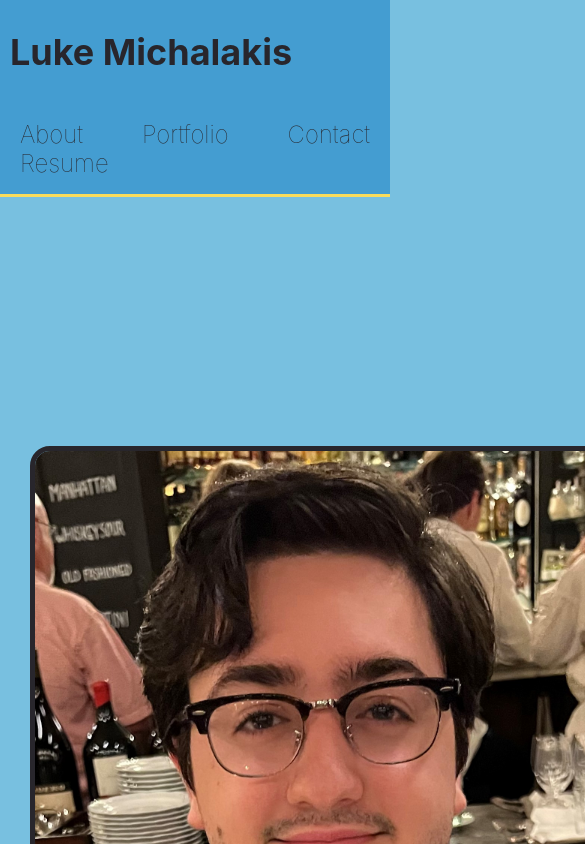
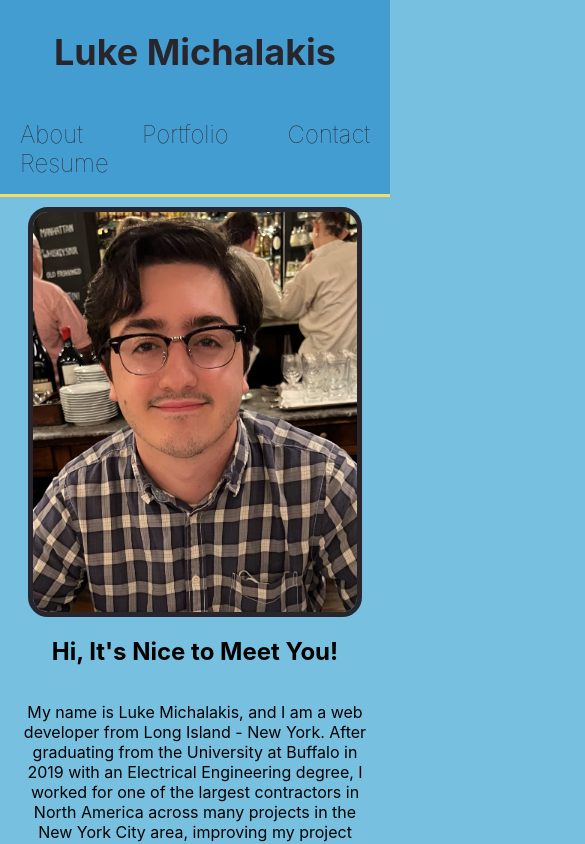
Before and after one commit to michalakisluke/react-portfolio, a React (Create React App) app: page / in a window 390 px wide. Shown: the top 844 px of the page, 585 px wide, since content can reach past the window. Built offline with nearby package versions, Linux system fonts and the light colour scheme.

Commit message:
<Add styling for different sized screens>

```diff
--- a/src/components/Portfolio/index.js
+++ b/src/components/Portfolio/index.js
@@ -36,7 +36,7 @@ function Portfolio() {
         },
         {
             title: 'GTHO v2 - Travel App',
-            description: "A full stack flight finder application, GTHO was refactored from it's original form to a fully comprehensive application in order to allow for a user to record and review their previously generated trips, while seeing how other users felt about the destination",
+            description: "GTHO was refactored from it's original form into a full stack application in order to allow for a user to record and review their previously generated trips, while seeing how other users felt about the destination",
             link: 'https://floating-wave-98179.herokuapp.com/',
             image: gtho
         },
--- a/src/index.css
+++ b/src/index.css
@@ -253,3 +253,135 @@ header h2 {
   text-decoration: none;
   color: #F9DC5C;
 }
+
+/*Media query for small screens*/
+@media screen and (max-width: 1024px) {
+  .proj {
+    margin-top: 10px;
+    width: 80vw;
+    height: 551px;
+    display: block;
+    position: relative;
+  }
+
+  .proj-link {
+    margin-top: 10px;
+    width: 80vw;
+    height: 551px;
+  }
+
+  .proj-link a {
+    width: 80vw;
+  }
+
+  #input_email, #input_name, #input_message {
+    width: 50vw;
+  }
+}
+
+/*Media query for tablet screens*/
+@media screen and (max-width: 768px) {
+  #about-me {
+    display: flex;
+    flex-direction: row;
+    align-items: center;
+    justify-content: space-evenly;
+  }
+
+  #about-me img {
+    width: auto;
+    height: 400px;
+    display: block;
+    margin: 10px 0 10px 30px;
+    border: 5px solid #28262C;
+    border-radius: 20px;
+  }
+
+  .proj-description {
+    background-color: rgba(2, 2, 2, 0.75 );
+    color: white;
+    width: fit-content;
+    justify-content: center;
+    position: absolute;
+    top: 375px;
+  }
+
+  #input_email, #input_name, #input_message {
+    display: flex;
+    flex-direction: row;
+    justify-content: space-between;
+    width: 70vw;
+    color: #28262C;
+    font-weight: bold;
+    padding: 5px 0 5px 0;
+  }
+
+  #contact input {
+    width: 195px;
+  }
+
+  #contact textarea {
+    width: 197px;
+  }
+
+  #submit-contain {
+    text-align: center;
+  }
+
+  #contact button {
+    width: 50vw;
+  }
+}
+
+/*Media query for phone screens*/
+@media screen and (max-width: 575px) {
+  header {
+    justify-content: space-around;
+  }
+
+  #about-me img {
+    height: 400px;
+    margin: 10px 0 0px 0px;
+  }
+
+  #about-me {
+    flex-direction: column;
+    align-items: center;
+  }
+
+  #about-me-text {
+    display: flex;
+    flex-direction: column;
+    align-items: center;
+    flex-wrap: wrap;
+    width: 90vw;
+    padding: 0px 0px 0px 0px;
+  }
+
+  #about-me-text p {
+    text-align: center;
+  }
+
+  .proj-description {
+    top: 350px;
+  }
+
+  #input_email, #input_name, #input_message {
+    width: 75vw;
+  }
+
+  #contact button {
+    width: 75vw;
+  }
+
+  #resume p {
+    text-align: center;
+  }
+
+  #footer a {
+    padding: 0 0 0 10px;
+    font-size: 15px;
+    width: 100px;
+  }
+
+}
```
